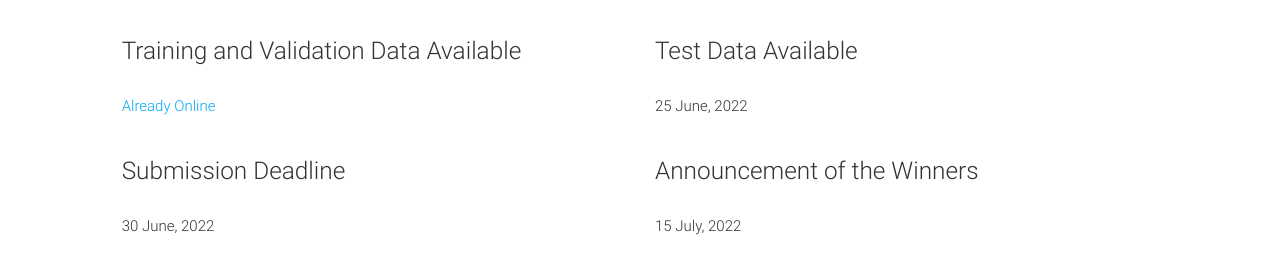
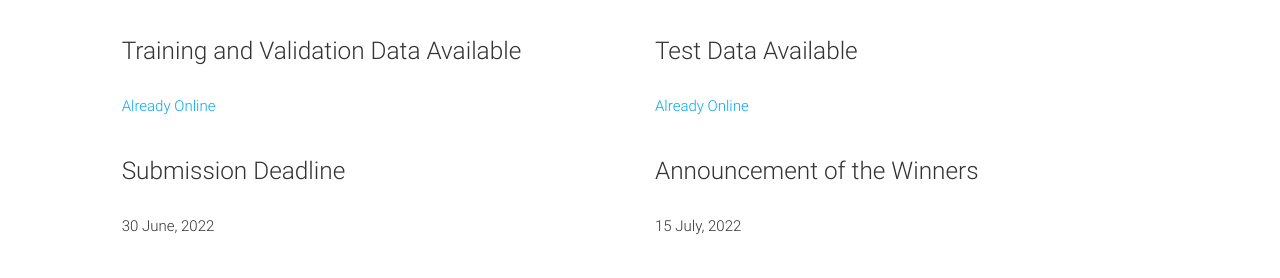
Before and after one commit to csprojectcode/csprojectcode.github.io, a Jekyll site: the page built from index.html, in a window 1280 px wide and 900 px high, scrolled down 1159 px. Shown: the part 163-441 px from the top of the window. Built offline with Jekyll 4.4.1, drawn with Linux system fonts in a browser that asks for light colours; comment, search, counter and statistics services are not loaded.

Commit message:
Update latest-news.html

```diff
--- a/_includes/latest-news.html
+++ b/_includes/latest-news.html
@@ -10,7 +10,7 @@
 			</div>
 			<div class="post col-md-6 col-sm-6 text-left animated hiding" data-animation="fadeInDown" data-delay="500" style="padding-bottom: 20px">
 						<h6>Test Data Available</h6>
-						<p class="post-body">25 June, 2022</p>
+						<p class="post-body"><a href="contest/" >Already Online</a></p>
 			</div>
 			<div class="post col-md-6 col-sm-6 text-left animated hiding" data-animation="fadeInDown" data-delay="500" style="padding-bottom: 20px">
 						<h6>Submission Deadline</h6>
```
